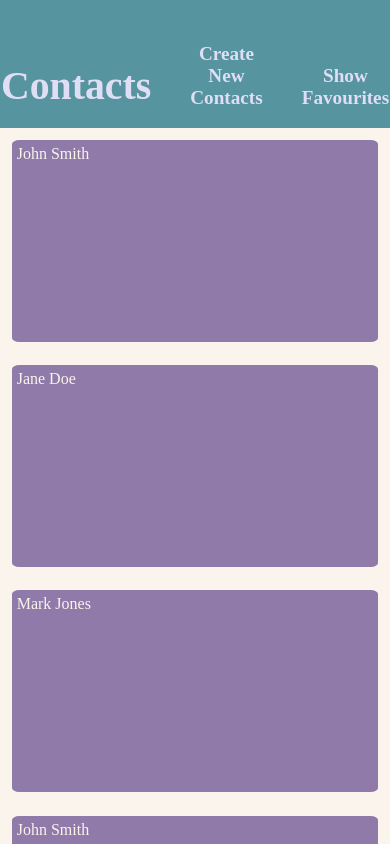
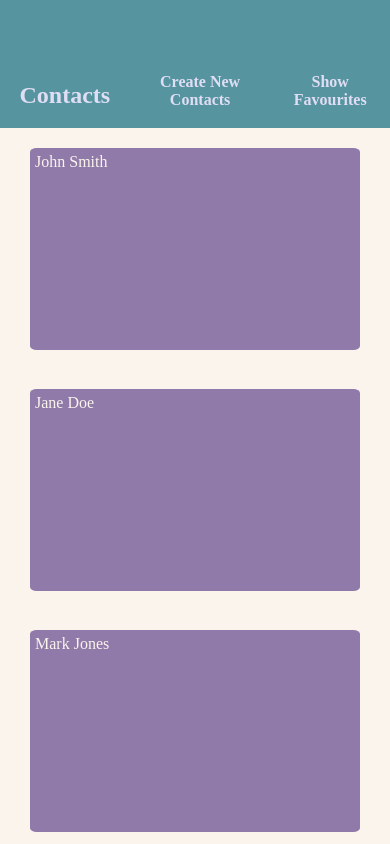
Before and after one commit to Fishfinna/Contact-App-Sample, a plain HTML site: page PageOne.html in a window 390 px wide. Shown: the top 844 px of the page. Drawn offline with Linux system fonts and the light colour scheme; a web font is replaced by a local one.

Commit message:
made the font size one my media query a bit smaller. I ran it on my phone and the NAV bar text was a little obnoxious

```diff
--- a/PageOne.html
+++ b/PageOne.html
@@ -13,7 +13,7 @@
 
     <nav>
         <a href="PageOne.html" class="mainbutton">Contacts</a>
-        <a href="PageTwo.html" class="newcontent">Create New Contacts</a>
+        <a href="PageTwo.html">Create New Contacts</a>
         <a href="PageThree.html">Show Favourites</a>
     </nav>
 
--- a/stylesheet.css
+++ b/stylesheet.css
@@ -43,7 +43,10 @@ gold = #ea9d34
         top: 0;
     }
     body nav a {
-        font-size: 1.2rem;
+        font-size: 1rem;
+    }
+    nav a.mainbutton {
+        font-size: 1.5rem;
     }
     html body {
         display: flex;
@@ -55,9 +58,9 @@ gold = #ea9d34
         height: 100%;
     }
     div.contacts p {
-        margin: 3%;
+        margin: 5%;
         overflow: hidden;
-        flex: 300px;
+        flex-grow: inherit;
     }
     p.newcontent {
         display: none;
```
